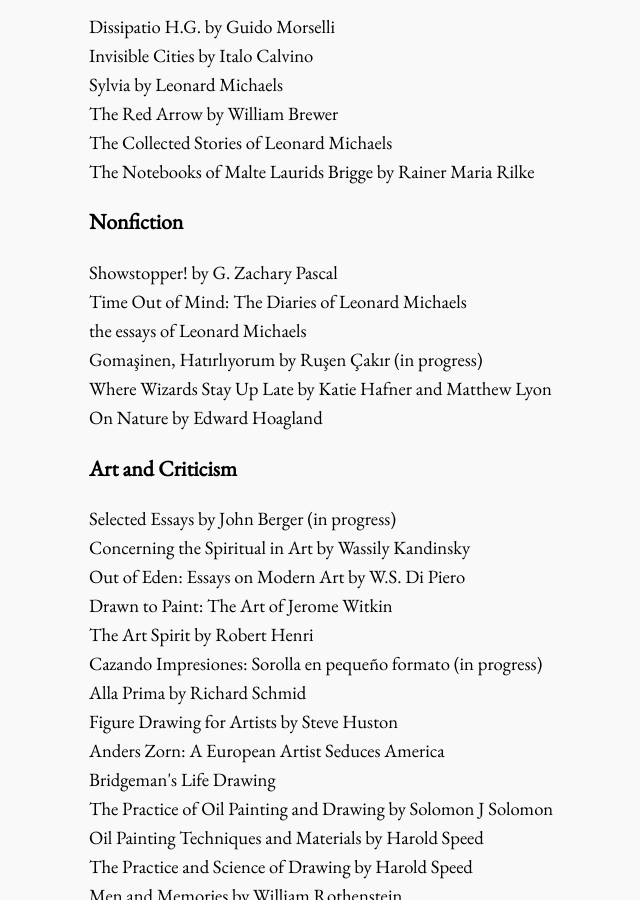
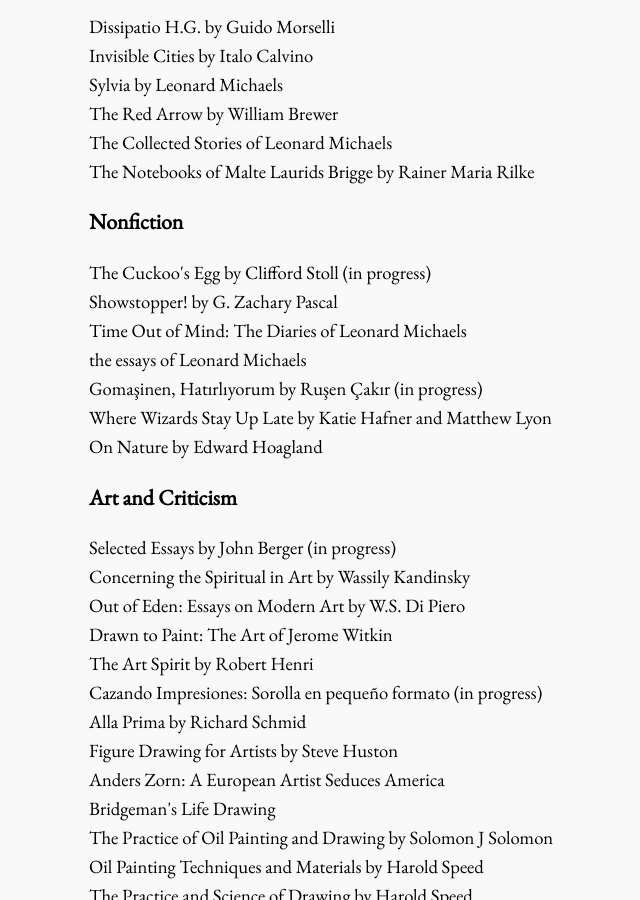
Before and after one commit to bora-uyumazturk/bora-uyumazturk.github.io, a Jekyll site: the page built from reading.html, in a window 1280 px wide and 900 px high, scrolled down 349 px. Shown: the whole window, without its empty margins (83-723 px from the left). Built offline with Jekyll 4.4.1, drawn with Linux system fonts in a browser that asks for light colours.

Commit message:
Update reading.html

```diff
--- a/reading.html
+++ b/reading.html
@@ -25,6 +25,7 @@ title: Reading
 
   <h3>Nonfiction</h3>
 
+  The Cuckoo's Egg by Clifford Stoll (in progress) <br>
   Showstopper! by G. Zachary Pascal <br>
   Time Out of Mind: The Diaries of Leonard Michaels <br>
   the essays of Leonard Michaels <br>
```
